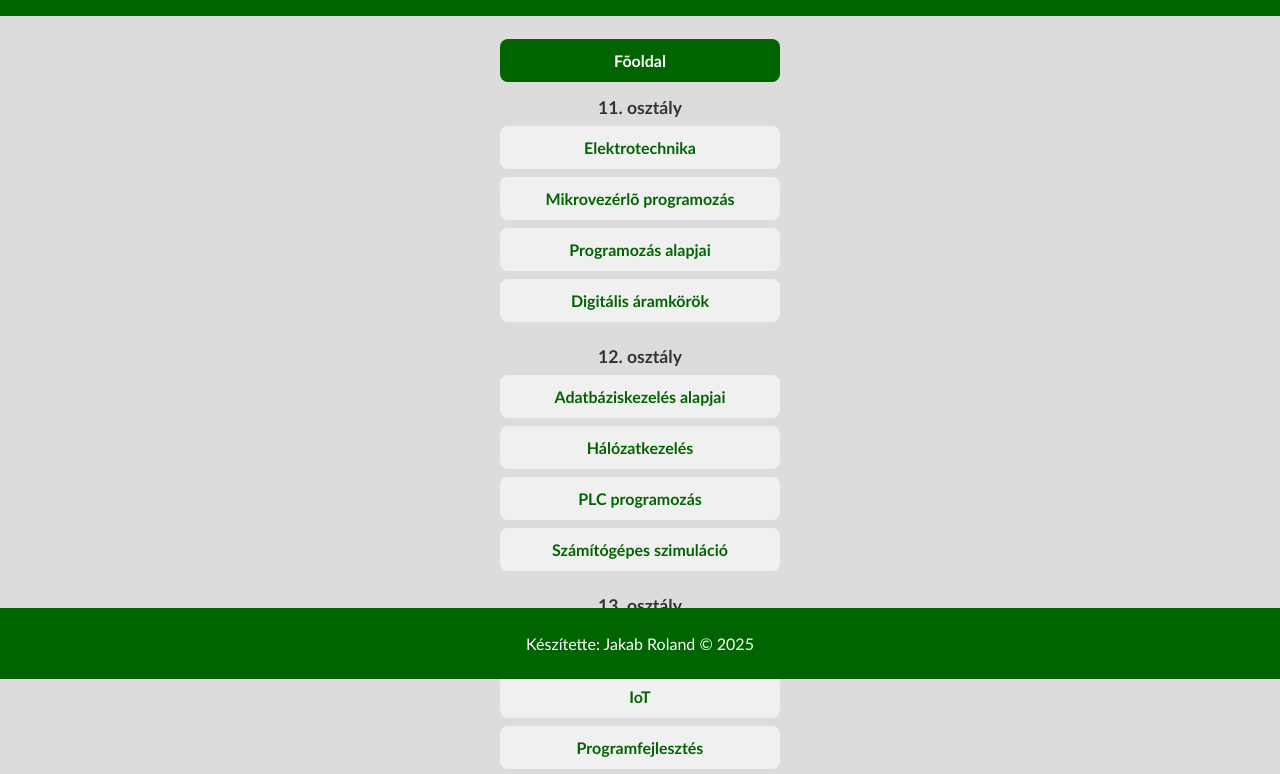
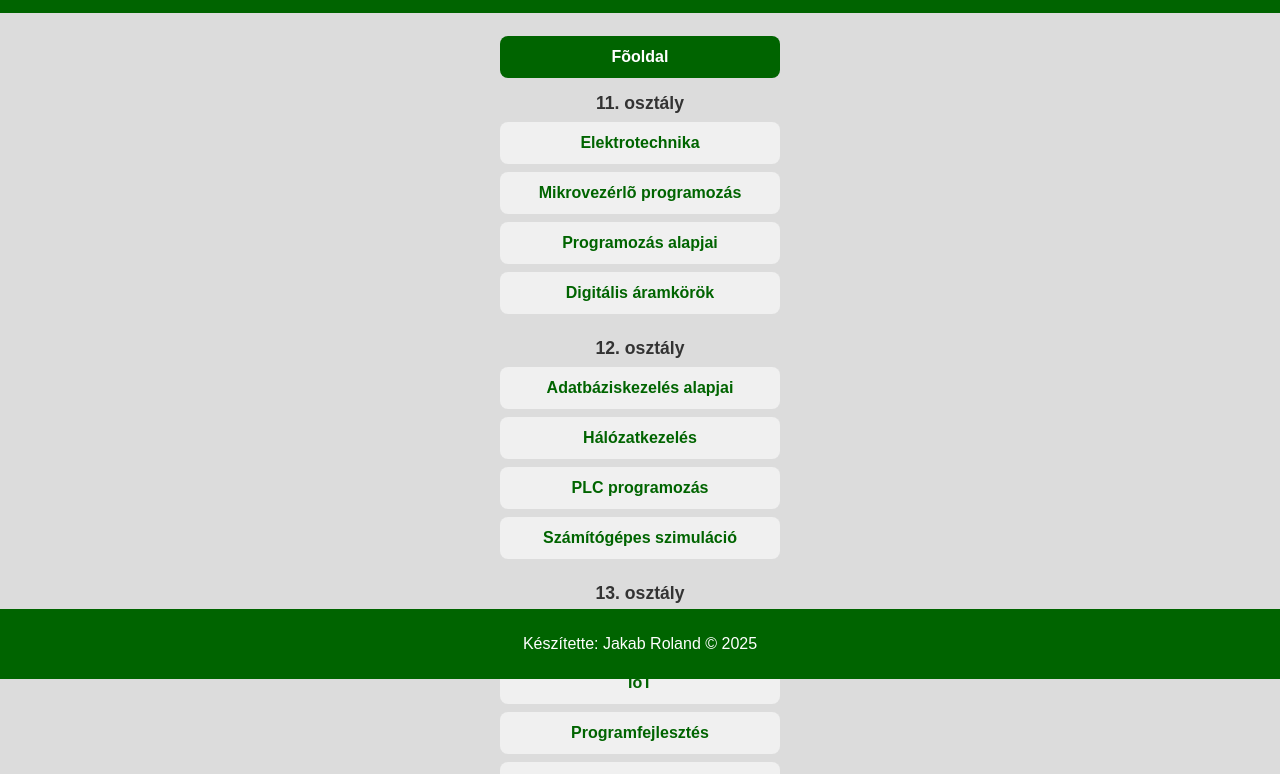
Before and after one commit to 05roli/vizsga.github.io, a plain HTML site: page index.html in a window 1280 px wide. Shown: the part 121-895 px from the top of the page. Drawn offline with Linux system fonts and the light colour scheme.

Commit message:
Update index.html

```diff
--- a/index.html
+++ b/index.html
@@ -1,12 +1,12 @@
 <!DOCTYPE html>
-
+<html lang="hu">
 <head>
 
     <meta name="viewport" content="width=device-width, initial-scale=1.0">
     <title>Jakab Roland portfólió</title>
     <style>
         body {
-            font-family: Trebuchet MS, sans-serif;
+            font-family: Arial, sans-serif;
             background-color: white;
             color: #333;
             margin: 0;
```
